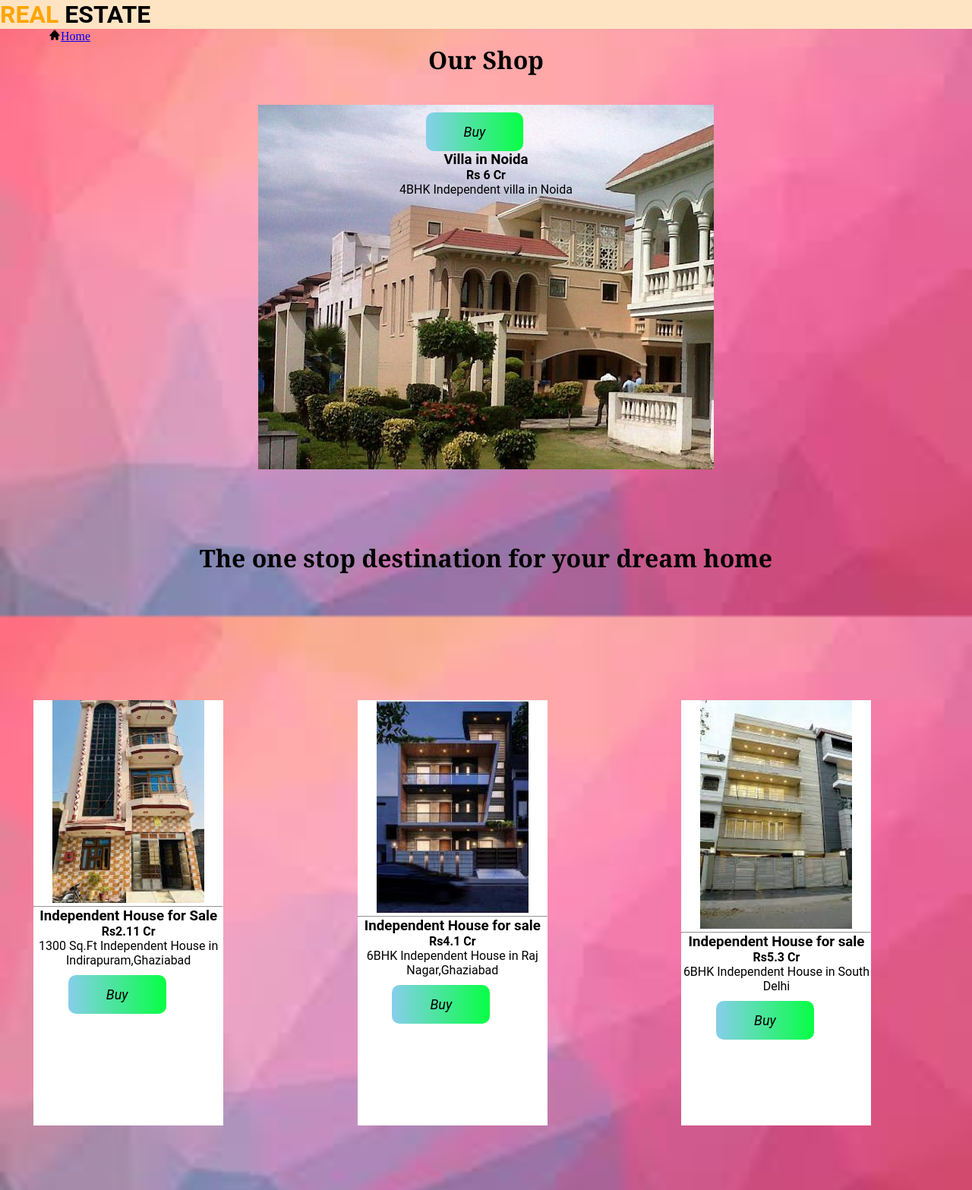
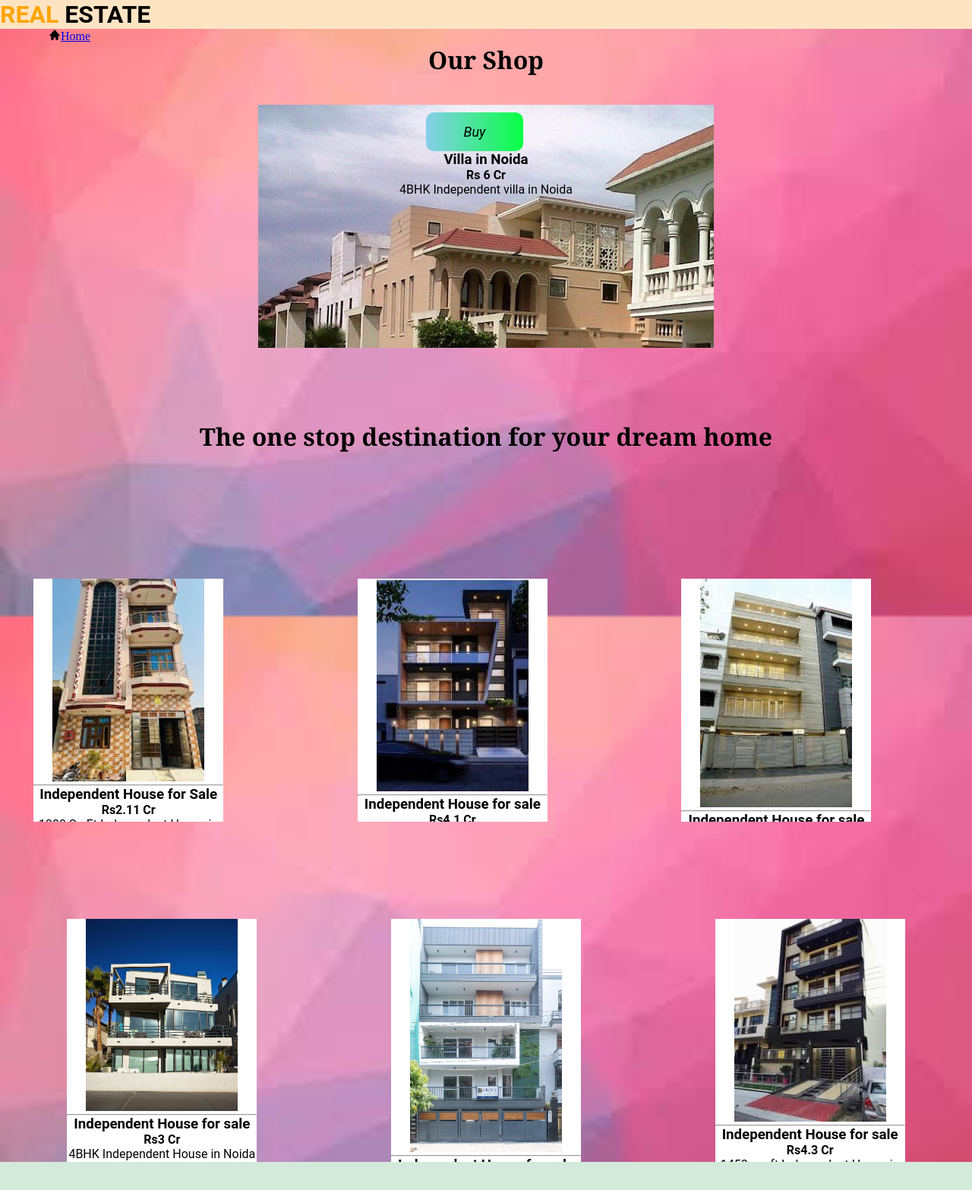
Before and after one commit to Vidushigarg01/Real-Estate, a plain HTML site: page shop.html in a window 1280 px wide. Shown: the top 1567 px of the page at 76% size. Drawn offline with nearby package versions, Linux system fonts and the light colour scheme.

Commit message:
Update shop.html

```diff
--- a/shop.html
+++ b/shop.html
@@ -41,7 +41,7 @@ color: black;
 .card{
     background-color: white;
     width: 600px;
-    height: 60vh;
+    height: 40vh;
     background: url("images/m1.jpg");
 }
 .card .card-img{
@@ -55,7 +55,7 @@ color: black;
 .small-card{
     background-color: white;
     width: 250px;
-    height: 70vh;
+    height: 40vh;
     overflow: hidden;
 
 }
```
